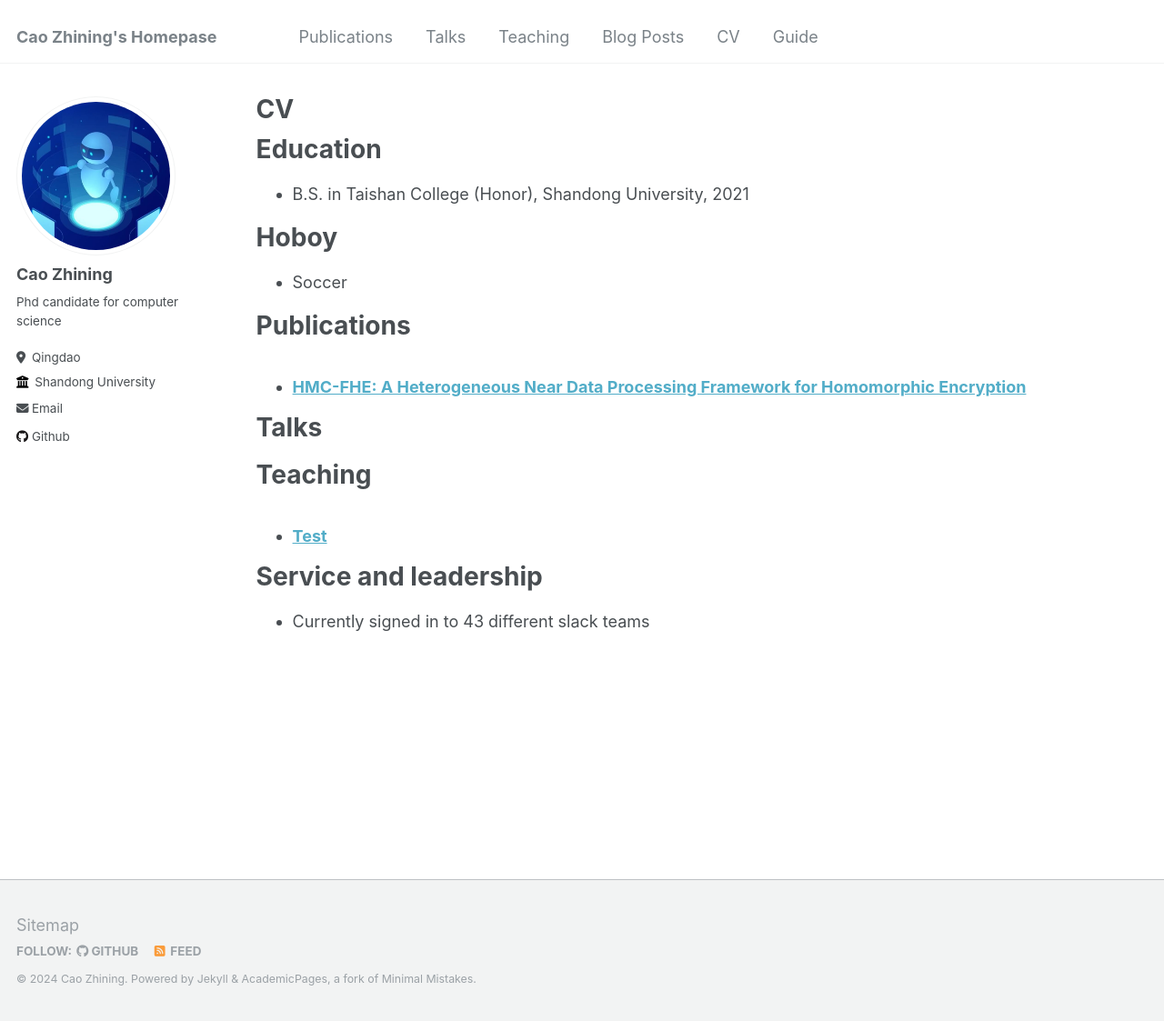
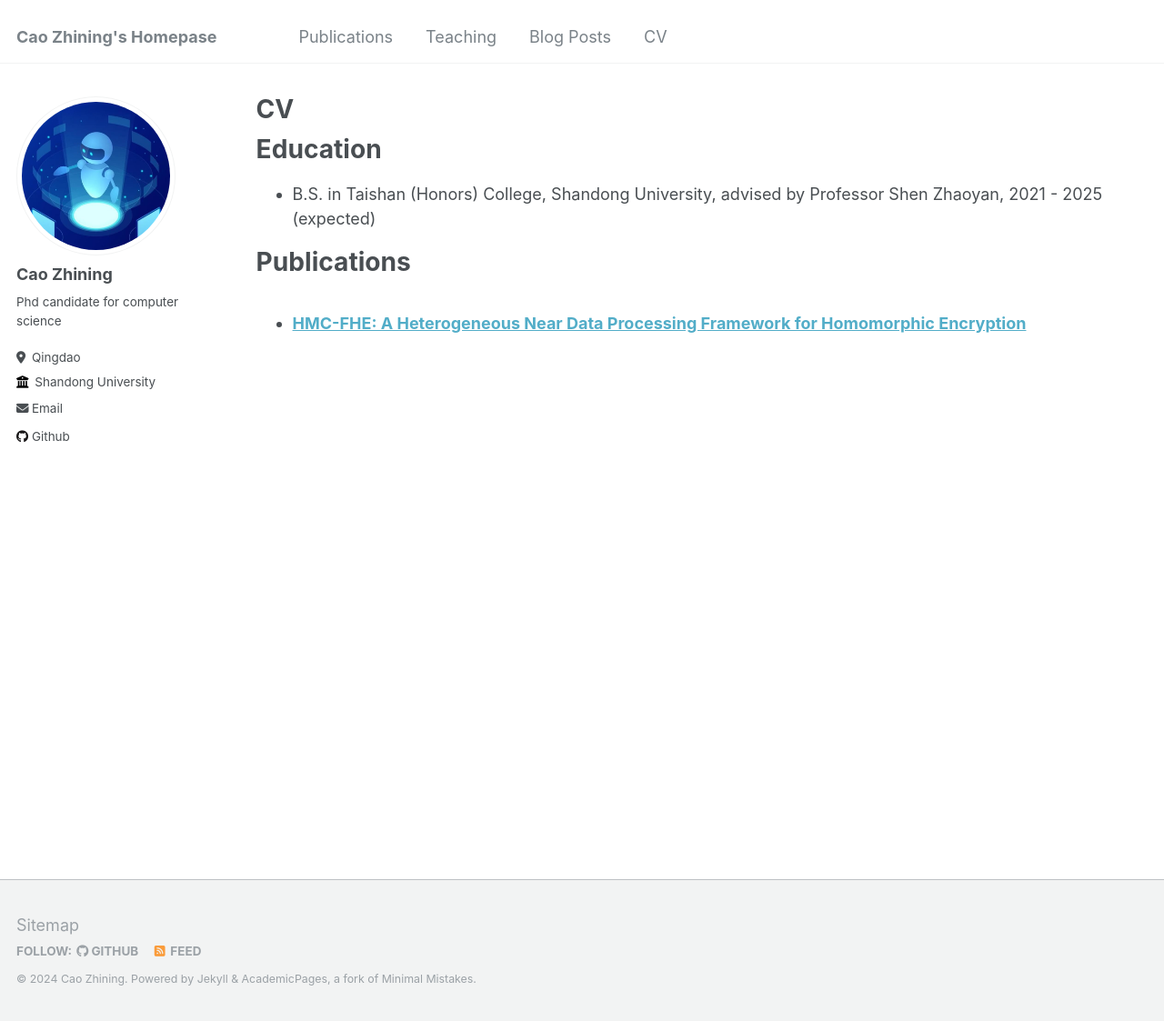
Before and after one commit to caozhining/caozhining.github.io, a Jekyll site: the page built from _pages/cv.md, in a window 1280 px wide and 1123 px high. Shown: the whole window at 91% size. Built offline with Jekyll 4.4.1, drawn with Linux system fonts in a browser that asks for light colours.

Commit message:
update
update

```diff
--- a/_pages/cv.md
+++ b/_pages/cv.md
@@ -11,11 +11,11 @@
 
 Education
 ======
-* B.S. in Taishan College (Honor), Shandong University, 2021
+* B.S. in Taishan (Honors) College, Shandong University, advised by Professor Shen Zhaoyan, 2021 - 2025 (expected)
 
-Hoboy
+<!-- Hoboy
 ======
-* Soccer
+* Soccer -->
 
 Publications
 ======
@@ -23,7 +23,7 @@
     {% include archive-single-cv.html %}
   {% endfor %}</ul>
 
-Talks
+<!-- Talks
 ======
   <ul>{% for post in site.talks reversed %}
     {% include archive-single-talk-cv.html  %}
@@ -37,4 +37,4 @@
 
 Service and leadership
 ======
-* Currently signed in to 43 different slack teams
+* Currently signed in to 43 different slack teams -->
```
Also changed, not shown: _data/navigation.yml (+4 -4 lines).
